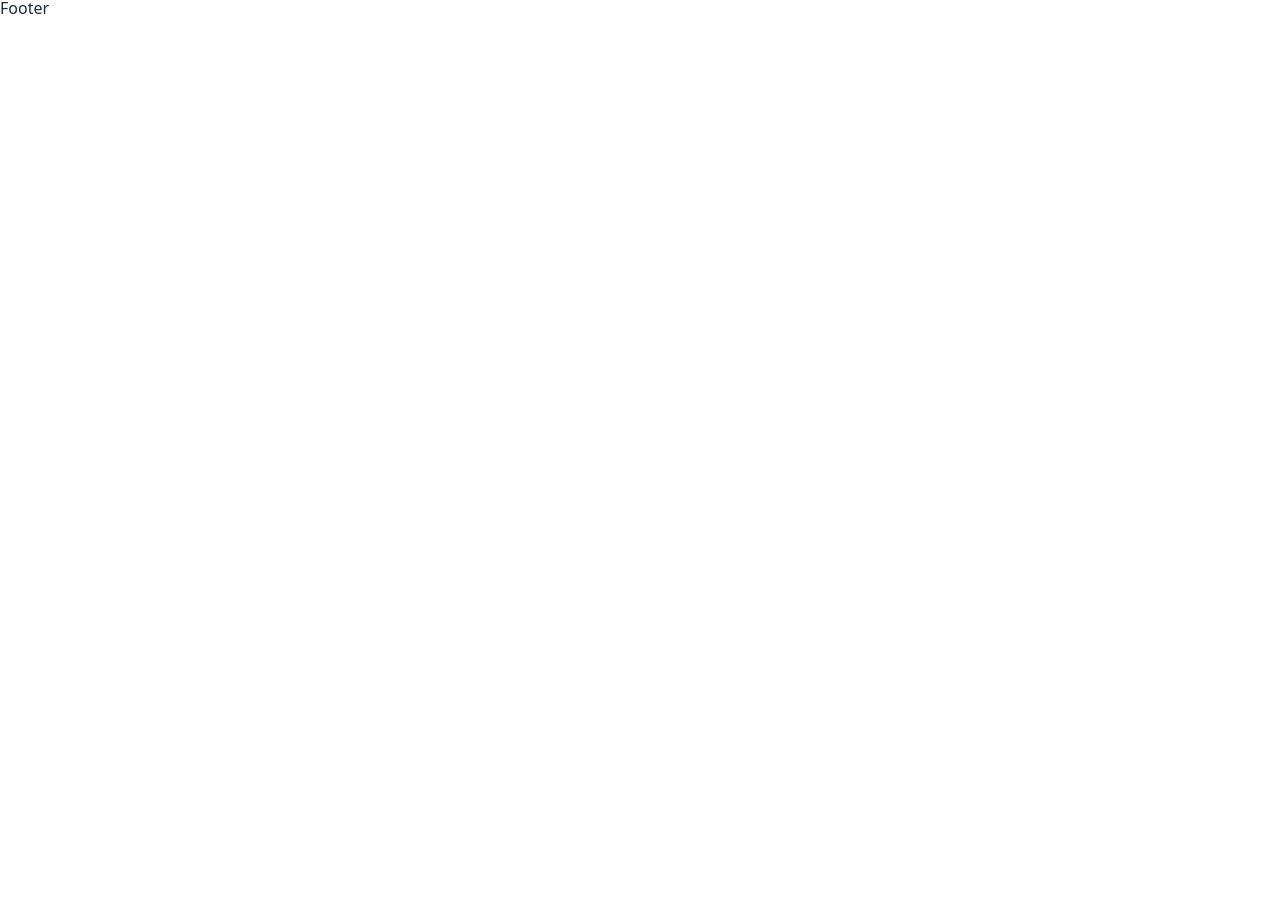
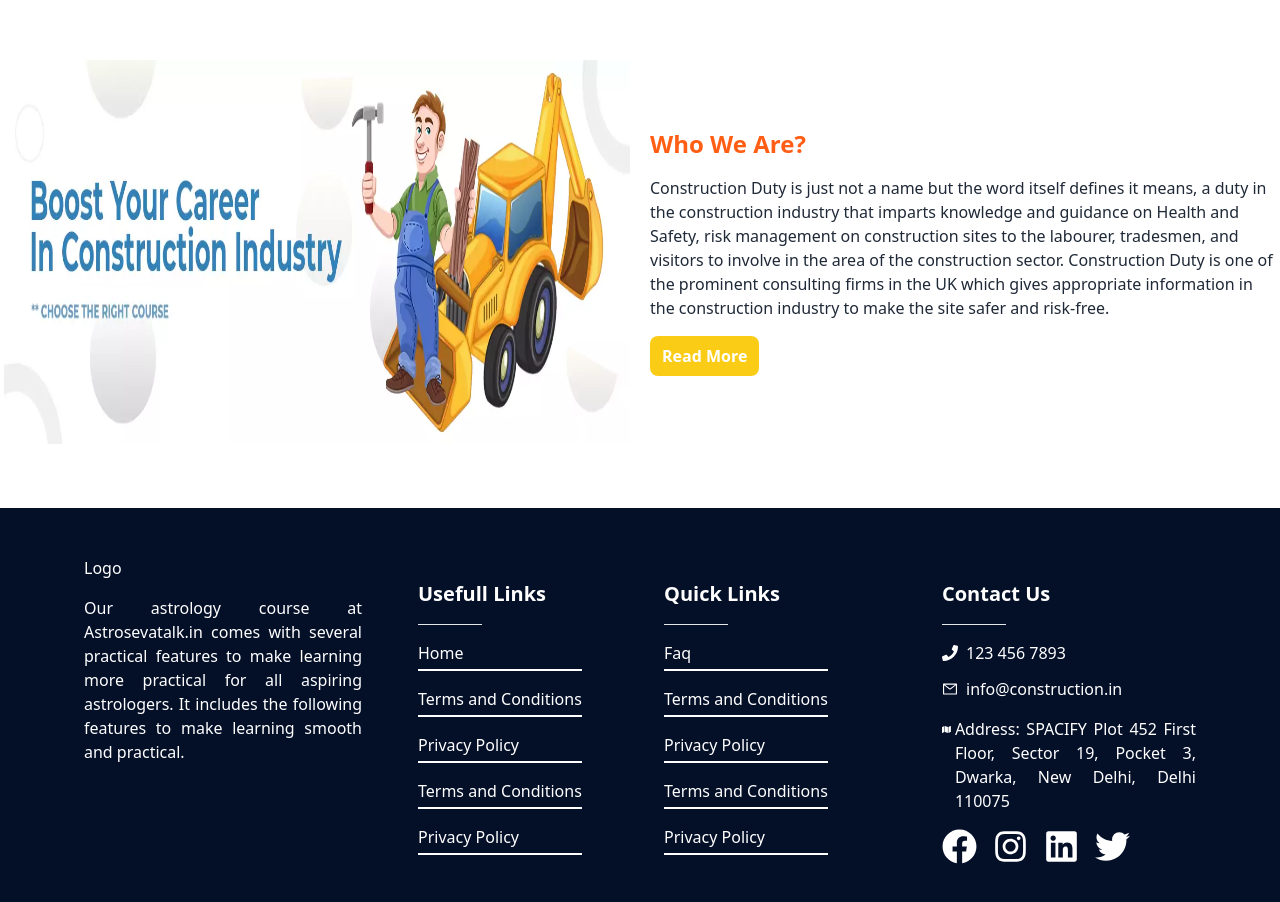
Before and after one commit to nishantsingh345/construction2, a Next.js app: page / in a window 1280 px wide. Shown: the part 518-1420 px from the top of the page. Before the commit the page ends 800 px from the top, so only its background shows below. Built offline with nearby package versions, Linux system fonts and the light colour scheme.

Commit message:
adding footer

```diff
--- a/src/app/page.tsx
+++ b/src/app/page.tsx
@@ -1,11 +1,13 @@
 import Navbar from "@/components/common/Navbar";
 import Hero from "@/components/home/Hero";
+import Who from "@/components/home/Who";
 // import { Button } from "@/components/ui/button";
 
 export default function Home() {
   return (
     <div>
       <Hero />
+      <Who />
     </div>
   );
 }
--- a/src/components/common/Footer.tsx
+++ b/src/components/common/Footer.tsx
@@ -1,11 +1,163 @@
-import React from 'react'
+import React from "react";
+import Link from "next/link";
+import {
+  FaPhone,
+  FaAddressBook,
+  FaVoicemail,
+  FaLocationArrow,
+  FaFacebook,
+  FaLinkedin,
+  FaInstagram,
+  FaTwitter,
+  FaMap,
+} from "react-icons/fa";
+import { AiOutlineMail } from "react-icons/ai";
+import Section from "./Section";
 
-type Props = {}
+const Quickinks = [
+  {
+    id: 1,
+    title: "Faq",
+    url: "/faq",
+  },
+  {
+    id: 2,
+    title: "Terms and Conditions",
+    url: "/quicklinks/teermsofuse",
+  },
+  {
+    id: 3,
+    title: "Privacy Policy",
+    url: "/quicklinks/privacy-policy",
+  },
+  {
+    id: 2,
+    title: "Terms and Conditions",
+    url: "/quicklinks/teermsofuse",
+  },
+  {
+    id: 3,
+    title: "Privacy Policy",
+    url: "/quicklinks/privacy-policy",
+  },
+];
 
-const Footer = (props: Props) => {
+const Usefulllinks = [
+  {
+    id: 1,
+    title: "Home",
+    url: "/",
+  },
+  {
+    id: 2,
+    title: "Terms and Conditions",
+    url: "/quicklinks/teermsofuse",
+  },
+  {
+    id: 3,
+    title: "Privacy Policy",
+    url: "/quicklinks/privacy-policy",
+  },
+  {
+    id: 2,
+    title: "Terms and Conditions",
+    url: "/quicklinks/teermsofuse",
+  },
+  {
+    id: 3,
+    title: "Privacy Policy",
+    url: "/quicklinks/privacy-policy",
+  },
+];
+function Footer() {
   return (
-    <div>Footer</div>
-  )
+    <div className="bg-[#040f28] py-12 px-4  text-white lg:px-12">
+      <Section>
+        <div className="space-y-6 md:px-8">
+          <div className="grid lg:grid-cols-4 space-x-6 space-y-6">
+            <div className="w-fit space-y-4 text-justify">
+              <p>Logo</p>
+              <div className="flex flex-col gap-4 ">
+                <p>
+                  Our astrology course at Astrosevatalk.in comes with several practical features to
+                  make learning more practical for all aspiring astrologers. It includes the
+                  following features to make learning smooth and practical.
+                </p>
+              </div>
+            </div>
+
+            <div className="w-fit space-y-4 md:px-8">
+              <p className="text-xl font-semibold">Usefull Links</p>
+              <hr className="my-2   w-16 text-white" />
+
+              <ul className="flex flex-col gap-4 ">
+                {Usefulllinks.map((item, index) => (
+                  <Link key={index} href={item?.url}>
+                    <li className="cursor-pointer flex items-center gap-2 hover:text-gray-300 border-b-2 border-white pb-1">
+                      {/* <GoPrimitiveDot /> */}
+                      {item?.title}
+                    </li>
+                  </Link>
+                ))}
+              </ul>
+            </div>
+
+            <div className="w-fit space-y-4">
+              <p className="text-xl font-semibold">Quick Links</p>
+              <hr className="my-2   w-16 text-white" />
+
+              <ul className="flex flex-col gap-4 ">
+                {Quickinks.map((item, index) => (
+                  <Link key={index} href={item?.url}>
+                    <li className="cursor-pointer flex items-center gap-2 hover:text-gray-300  border-b-2 border-white pb-1">
+                      {/* <GoPrimitiveDot /> */}
+                      {item?.title}
+                    </li>
+                  </Link>
+                ))}
+              </ul>
+            </div>
+
+            <div className="w-fit space-y-4">
+              <p className="text-xl font-semibold">Contact Us</p>
+              <hr className="my-2   w-16 text-white" />
+              <div className="flex flex-col gap-4">
+                <div className="flex flex-col gap-3">
+                  <div className="flex items-center gap-2">
+                    <FaPhone />
+                    <p>123 456 7893</p>
+                  </div>
+                  <p className="flex items-center gap-2">
+                    <AiOutlineMail />
+                    info@construction.in
+                  </p>
+                </div>
+                <div className="text-justify gap-1 items-start flex">
+                  <FaMap size={25} />
+                  Address: SPACIFY Plot 452 First Floor, Sector 19, Pocket 3, Dwarka, New Delhi,
+                  Delhi 110075
+                </div>
+                <div className="flex gap-4 text-white">
+                  <Link href="https://www.facebook.com/profile.php?id=100091654873768">
+                    <FaFacebook size={35} />
+                  </Link>
+                  <Link href="/">
+                    <FaInstagram size={35} />
+                  </Link>
+                  <Link href="https://www.linkedin.com/company/astro-seva-talk-learn-courses/">
+                    <FaLinkedin size={35} />
+                  </Link>
+                  <Link href="https://twitter.com/learnastrosevat">
+                    <FaTwitter size={35} />
+                  </Link>
+                </div>
+              </div>
+            </div>
+          </div>
+        </div>
+      </Section>
+    </div>
+  );
 }
 
-export default Footer
+export default Footer;
--- a/src/components/home/Who.tsx
+++ b/src/components/home/Who.tsx
@@ -1,11 +1,36 @@
-import React from 'react'
+import React from "react";
+import Section from "../common/Section";
 
-type Props = {}
+type Props = {};
 
 const Who = (props: Props) => {
   return (
-    <div>Who</div>
-  )
-}
+    <div className="py-16">
+      <Section>
+        <div className="flex flex-col md:flex-row justify-between items-center gap-5">
+          <div className="w-full">
+            <img className="h-96" src="/hero/HB-1-3.webp" alt="" />
+          </div>
+          <div className="flex flex-col space-y-4 w-full">
+            <p className="font-bold text-[#ff5e14] text-2xl">Who We Are?</p>
+            <p>
+              Construction Duty is just not a name but the word itself defines it means, a duty in
+              the construction industry that imparts knowledge and guidance on Health and Safety,
+              risk management on construction sites to the labourer, tradesmen, and visitors to
+              involve in the area of the construction sector. Construction Duty is one of the
+              prominent consulting firms in the UK which gives appropriate information in the
+              construction industry to make the site safer and risk-free.
+            </p>
+            <div>
+              <button className="bg-yellow-400 text-white font-semibold hover:bg-yellow-500 px-3 py-2 rounded-lg cursor-pointer ease-in-out duration-300">
+                Read More
+              </button>
+            </div>
+          </div>
+        </div>
+      </Section>
+    </div>
+  );
+};
 
-export default Who
+export default Who;
```
Also changed, not shown: src/components/home/Hero.tsx (+0 -59 lines).
